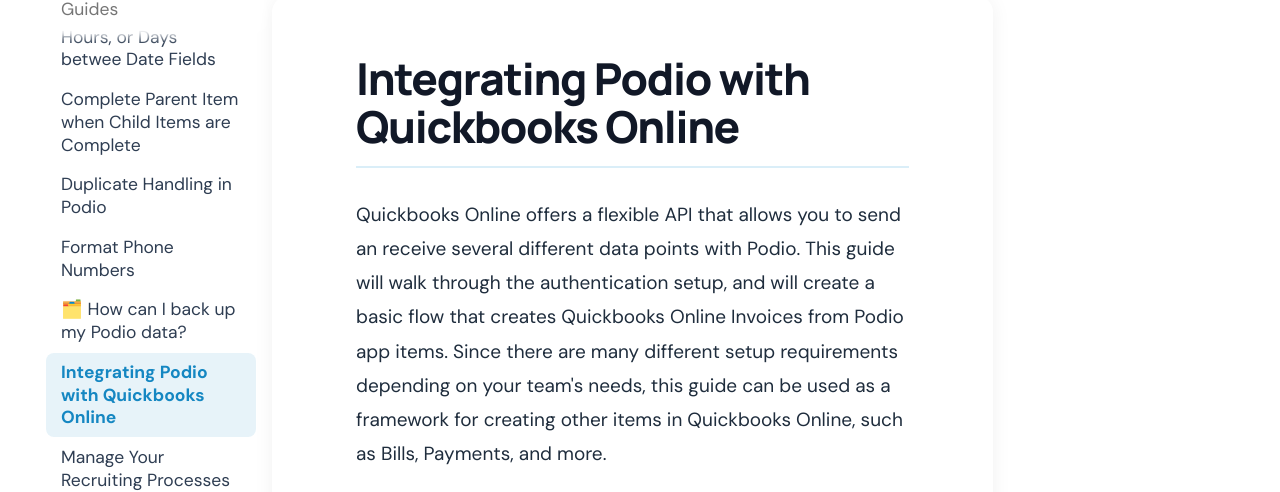
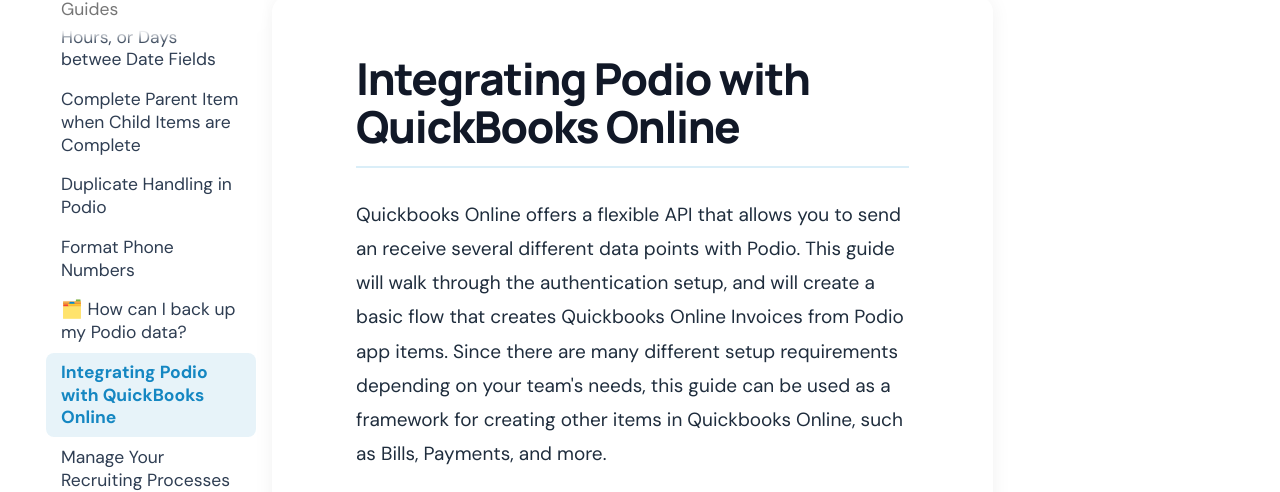
Before and after one commit to Zooli-LLC/Documentation, an MkDocs documentation site: the page built from docs/guides/Integrating Podio with Quickbooks Online.md, in a window 1280 px wide and 900 px high. Shown: the part 160-652 px from the top of the window. Built offline with MkDocs 1.6.1 and Material for MkDocs 9.7.7, drawn with Linux system fonts in a browser that asks for light colours; part of the change alters nothing that is shown.

```diff
--- a/docs/guides/Integrating Podio with Quickbooks Online.md
+++ b/docs/guides/Integrating Podio with Quickbooks Online.md
@@ -1,3 +1,8 @@
+---
+title: Integrating Podio with QuickBooks Online
+description: Learn the step-by-step process for configuring Podio and QuickBooks Online
+---
+
 Quickbooks Online offers a flexible API that allows you to send an receive several different data points with Podio. This guide will walk through the authentication setup, and will create a basic flow that creates Quickbooks Online Invoices from Podio app items. Since there are many different setup requirements depending on your team's needs, this guide can be used as a framework for creating other items in Quickbooks Online, such as Bills, Payments, and more.
 
 This is a developer-level tutorial. Some programming experience is required for this setup.
```
